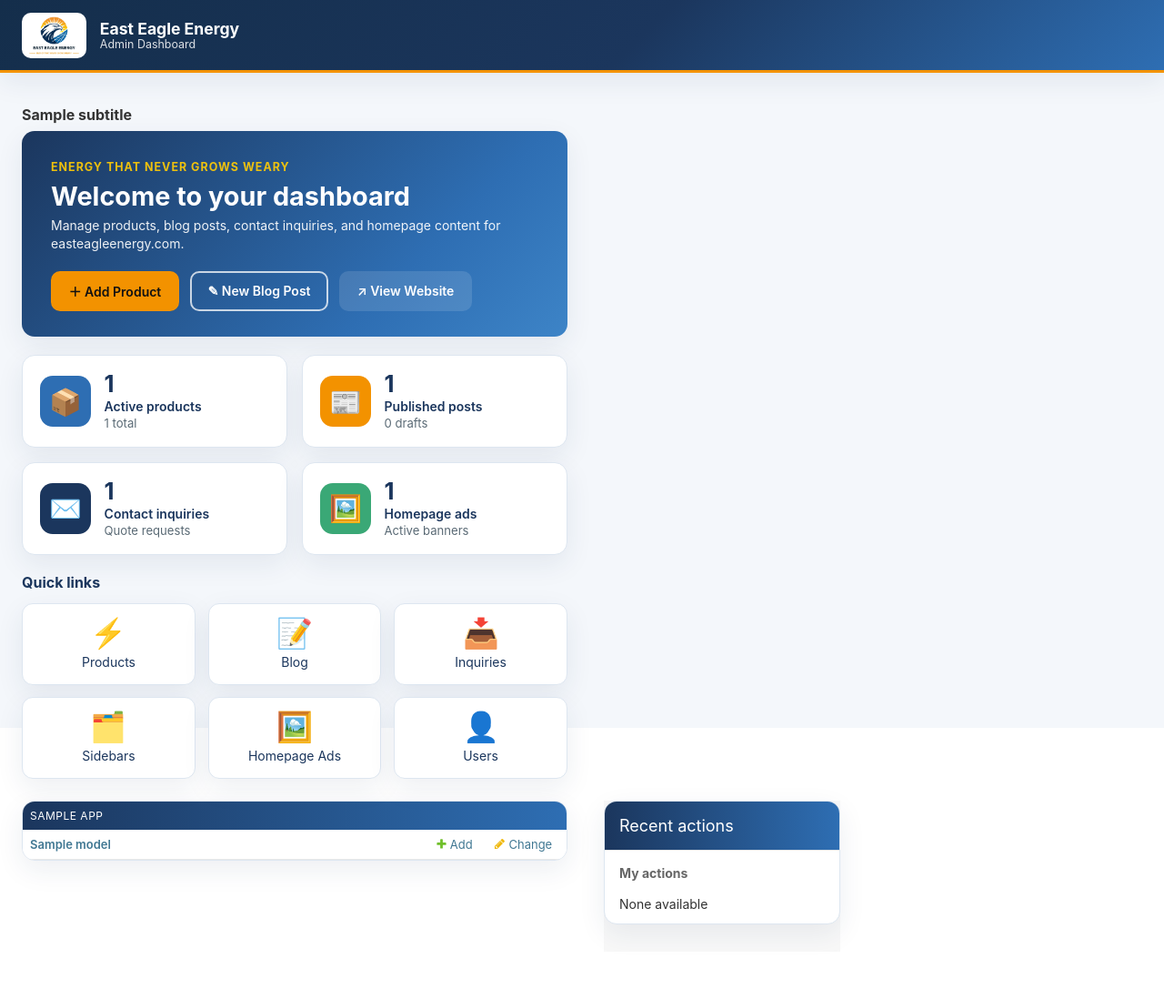
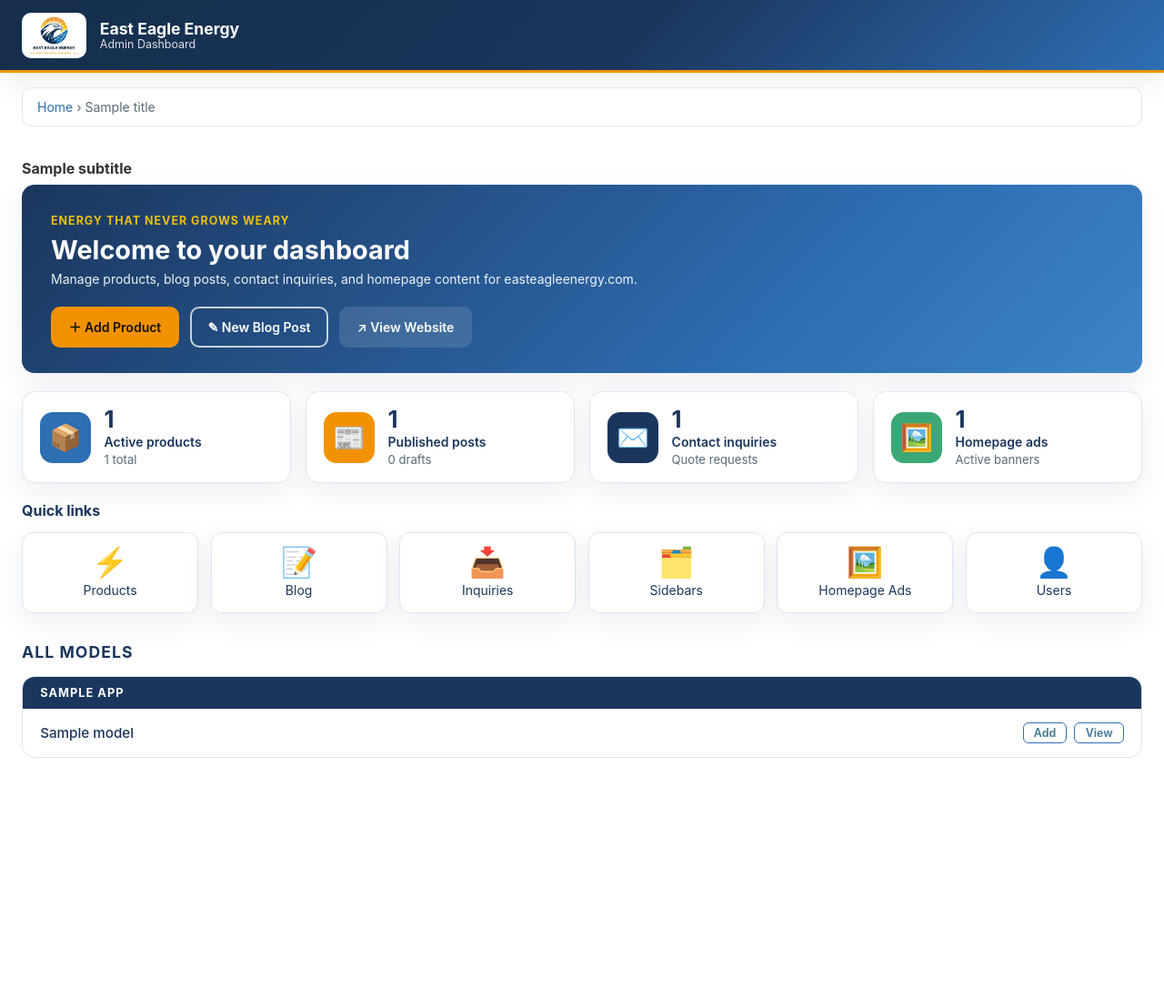
Before and after one commit to josephdereje/East-Eagle-Energy-website, a Django app: template templates/admin/index.html in a window 1280 px wide. Shown: the whole page at 91% size. After the commit the page ends 833 px from the top, so only its background shows below. Run offline with Django 4.2, Linux system fonts and the light colour scheme; the template is opened without the code that fills it: most values are stand-ins (such as "Sample title", 1, 10 or a date in 2020); data that the repository does not hold is empty.

Commit message:
Fix admin index: extend base_site instead of index to remove theme toggle overlap
Co-authored-by: Cursor <cursoragent@cursor.com>

```diff
--- a/css/admin.css
+++ b/css/admin.css
@@ -462,6 +462,82 @@ div.theme-toggle {
   flex-shrink: 0;
 }
 
+/* All models section */
+.admin-models-section {
+  margin-top: 2rem;
+}
+
+.admin-models-section h2 {
+  font-size: 1.1rem;
+  font-weight: 700;
+  color: var(--ee-navy);
+  margin-bottom: 1rem;
+  text-transform: uppercase;
+  letter-spacing: 0.06em;
+}
+
+.admin-app-group {
+  background: var(--ee-card);
+  border: 1px solid var(--ee-border);
+  border-radius: var(--ee-radius);
+  margin-bottom: 1rem;
+  overflow: hidden;
+}
+
+.admin-app-label {
+  background: var(--ee-navy);
+  color: #fff;
+  font-size: 0.8rem;
+  font-weight: 700;
+  letter-spacing: 0.08em;
+  text-transform: uppercase;
+  padding: 0.6rem 1.2rem;
+  margin: 0;
+}
+
+.admin-model-list {
+  padding: 0.4rem 0;
+}
+
+.admin-model-row {
+  display: flex;
+  align-items: center;
+  justify-content: space-between;
+  padding: 0.55rem 1.2rem;
+  border-bottom: 1px solid var(--ee-border);
+}
+
+.admin-model-row:last-child {
+  border-bottom: none;
+}
+
+.admin-model-name {
+  font-size: 0.95rem;
+  color: var(--ee-text);
+  font-weight: 500;
+}
+
+.admin-model-actions {
+  display: flex;
+  gap: 0.5rem;
+}
+
+.admin-model-btn {
+  font-size: 0.78rem;
+  font-weight: 600;
+  color: var(--ee-blue);
+  border: 1px solid var(--ee-blue);
+  border-radius: 6px;
+  padding: 0.2rem 0.7rem;
+  text-decoration: none;
+  transition: background 0.2s, color 0.2s;
+}
+
+.admin-model-btn:hover {
+  background: var(--ee-blue);
+  color: #fff;
+}
+
 /* Responsive */
 @media (max-width: 767px) {
   #header {
--- a/templates/admin/index.html
+++ b/templates/admin/index.html
@@ -1,25 +1,22 @@
-{% extends "admin/index.html" %}
+{% extends "admin/base_site.html" %}
 {% load i18n static admin_dashboard %}
+
+{% block title %}Dashboard | East Eagle Energy{% endblock %}
 
 {% block content_title %}{% endblock %}
 
 {% block content %}
 <div class="admin-dashboard">
+
   <section class="admin-hero">
     <div class="admin-hero-content">
       <p class="admin-hero-eyebrow">Energy That Never Grows Weary</p>
       <h1>Welcome to your dashboard</h1>
       <p>Manage products, blog posts, contact inquiries, and homepage content for easteagleenergy.com.</p>
       <div class="admin-hero-actions">
-        <a href="{% url 'admin:products_product_add' %}" class="admin-btn admin-btn-primary">
-          ＋ Add Product
-        </a>
-        <a href="{% url 'admin:blog_blogpost_add' %}" class="admin-btn admin-btn-outline">
-          ✎ New Blog Post
-        </a>
-        <a href="/" target="_blank" rel="noopener" class="admin-btn admin-btn-ghost">
-          ↗ View Website
-        </a>
+        <a href="{% url 'admin:products_product_add' %}" class="admin-btn admin-btn-primary">＋ Add Product</a>
+        <a href="{% url 'admin:blog_blogpost_add' %}" class="admin-btn admin-btn-outline">✎ New Blog Post</a>
+        <a href="/" target="_blank" rel="noopener" class="admin-btn admin-btn-ghost">↗ View Website</a>
       </div>
     </div>
   </section>
@@ -89,9 +86,26 @@
       </a>
     </div>
   </section>
-</div>
 
-<div class="admin-modules-wrap">
-  {{ block.super }}
+  <section class="admin-models-section">
+    <h2>All models</h2>
+    {% for app in app_list %}
+    <div class="admin-app-group">
+      <h3 class="admin-app-label">{{ app.name }}</h3>
+      <div class="admin-model-list">
+        {% for model in app.models %}
+        <div class="admin-model-row">
+          <span class="admin-model-name">{{ model.name }}</span>
+          <div class="admin-model-actions">
+            {% if model.add_url %}<a href="{{ model.add_url }}" class="admin-model-btn">Add</a>{% endif %}
+            {% if model.admin_url %}<a href="{{ model.admin_url }}" class="admin-model-btn">View</a>{% endif %}
+          </div>
+        </div>
+        {% endfor %}
+      </div>
+    </div>
+    {% endfor %}
+  </section>
+
 </div>
 {% endblock %}
```
